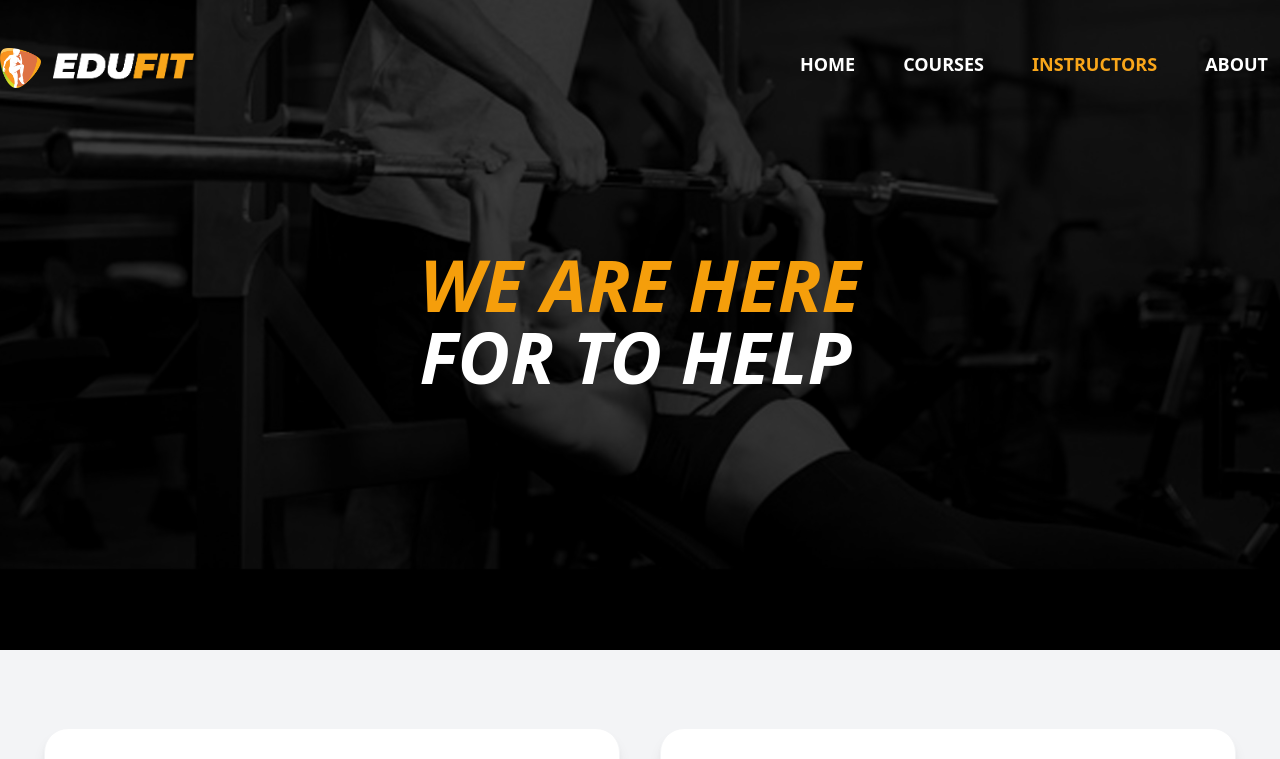
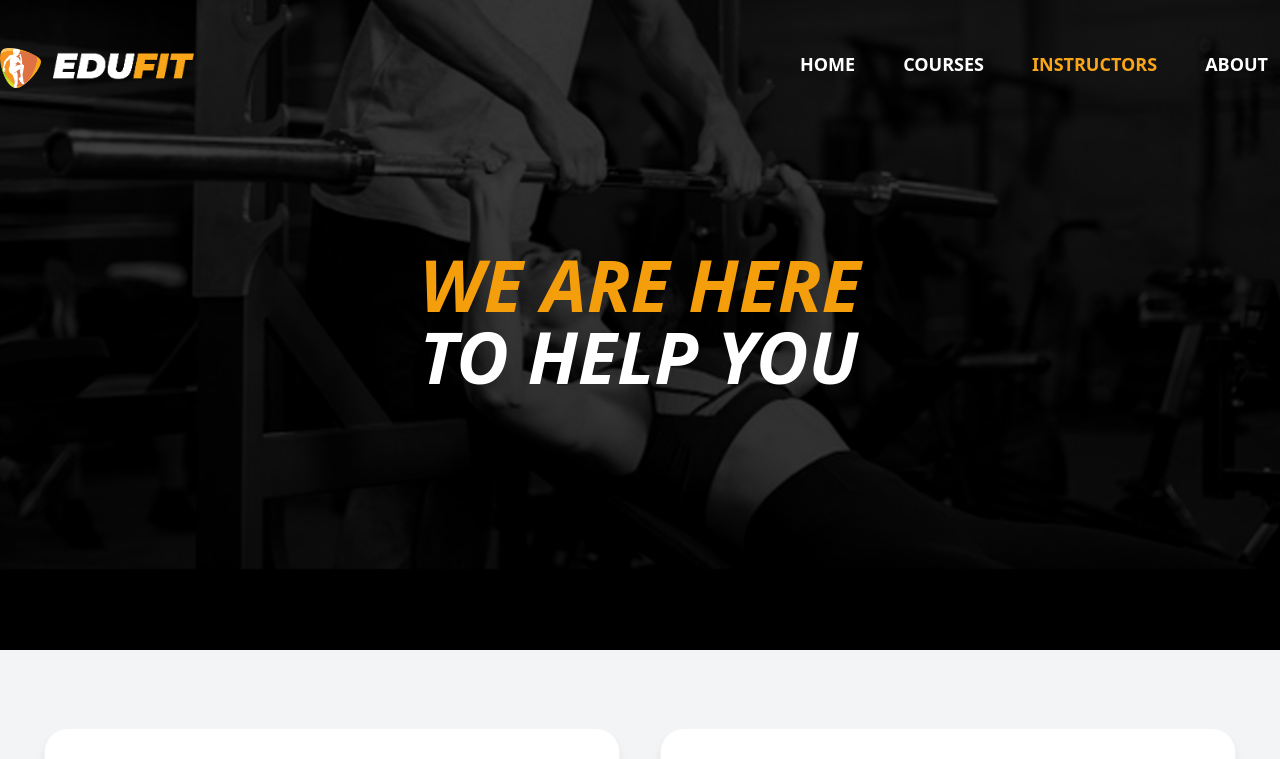
Before and after one commit to phsaurav/edufit, a React (Create React App) app: page /instructors in a window 1280 px wide. Shown: the top 759 px of the page. Built offline with nearby package versions, Linux system fonts and the light colour scheme.

Commit message:
Extended Time Final Push 💉

```diff
--- a/src/containers/About/About.js
+++ b/src/containers/About/About.js
@@ -46,7 +46,7 @@ const About = () => {
 									education institution.The following list
 									identifies some of the primary staff
 									involved in the direct, daily operations of
-									NFE. We have a highly experienced fitness
+									EduFit. We have a highly experienced fitness
 									tutor team.
 								</p>
 								<ul class="list-none mt-6">
--- a/src/containers/Instrutors/Instructors.js
+++ b/src/containers/Instrutors/Instructors.js
@@ -13,7 +13,7 @@ const Instructors = () => {
 				<Hero url={'/assets/cover/cover_instractors.jpg'}>
 					<div className=" font-bold  uppercase text-7xl italic">
 						<h1 className="text-yellow-500">We are here</h1>
-						<h1 className="text-white">For to help</h1>
+						<h1 className="text-white">to help You</h1>
 					</div>
 				</Hero>
 			</div>
```
